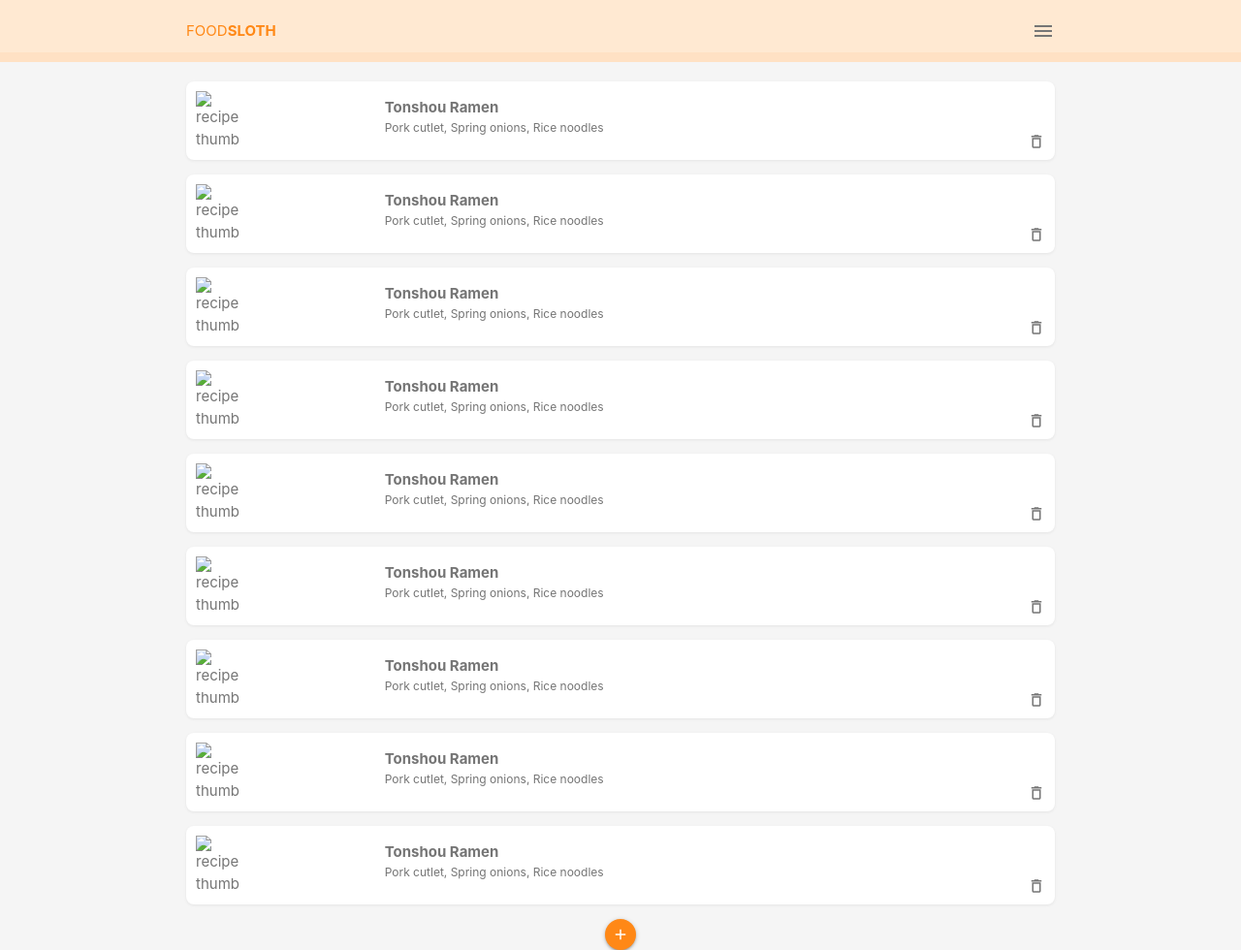
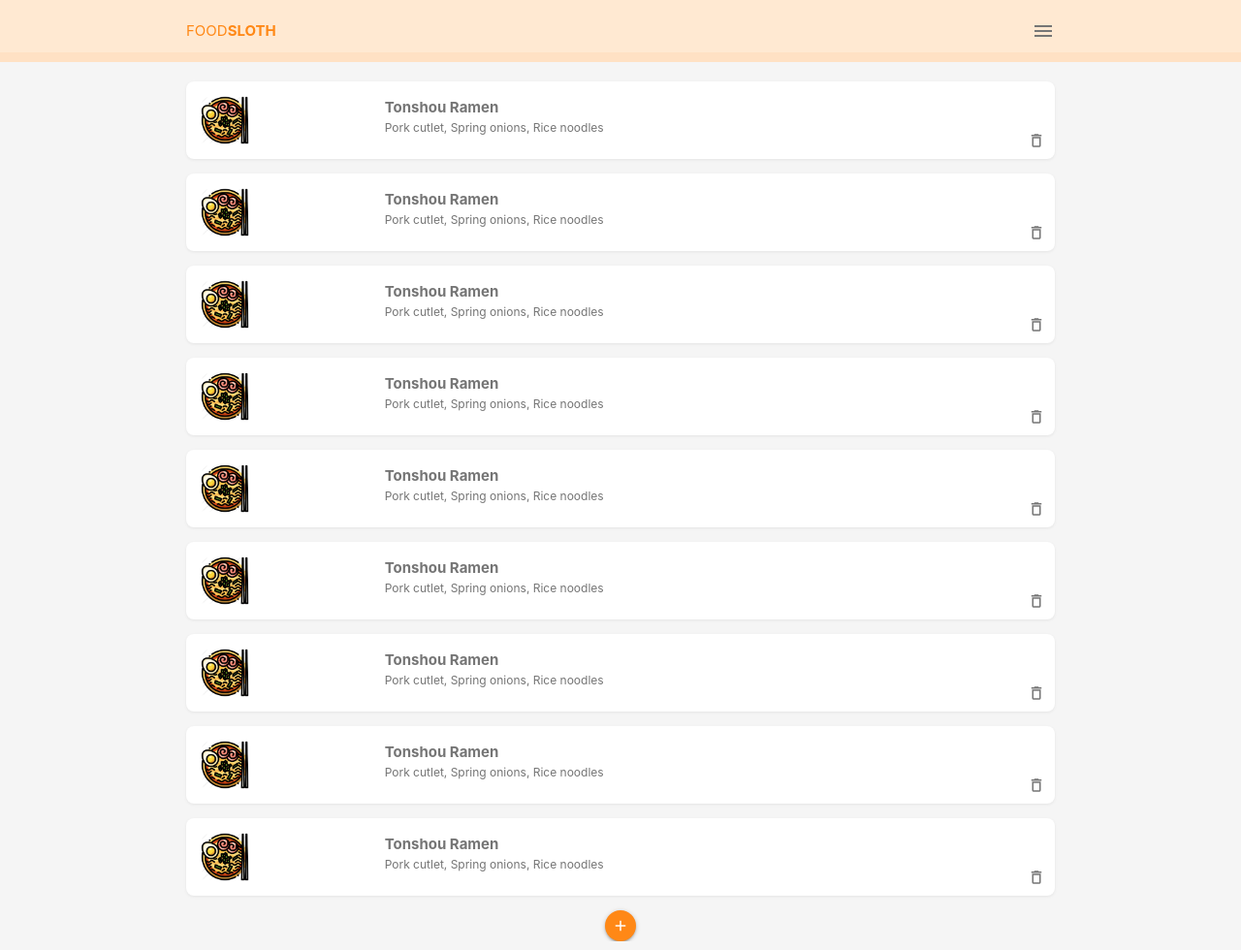
Before and after one commit to abhemanyus/pwapp, a plain HTML site: page index.html in a window 1280 px wide. Shown: the whole page at 97% size. Drawn offline with Linux system fonts and the light colour scheme; the site is published under a folder, as on GitHub Pages, so addresses that start at the root find nothing; a script that the page names is missing.

Commit message:
made paths relative

```diff
--- a/index.html
+++ b/index.html
@@ -9,9 +9,9 @@
 
   <link rel="manifest" href="manifest.json">
 
-  <link rel="icon" type="image/png" sizes="196x196" href="img/icons/favicon-196.png">
+  <link rel="icon" type="image/png" sizes="196x196" href="./img/icons/favicon-196.png">
 
-  <link rel="apple-touch-icon" href="img/icons/apple-icon-180.png">
+  <link rel="apple-touch-icon" href="./img/icons/apple-icon-180.png">
 
   <meta name="apple-mobile-web-app-capable" content="yes">
 
@@ -39,18 +39,18 @@
   <ul class="sidenav side-menu" id="side-menu">
     <li><a class="subheader">FOODSLOTH</a></li>
     <li><a class="waves-effect">Home</a></li>
-    <li><a href="/pages/about.html" class="waves-effect">About</a></li>
+    <li><a href="./pages/about.html" class="waves-effect">About</a></li>
     <li>
       <div class="divider"></div>
     </li>
-    <li><a href="/pages/contact.html" class="waves-effect">
+    <li><a href="./pages/contact.html" class="waves-effect">
         <i class="material-icons">mail_outline</i>Contact</a>
     </li>
   </ul>
 
   <div class="recipes container grey-text text-darken-1">
     <div class="card-panel recipe white row">
-      <img src="/img/icons/manifest-icon-192.png" alt="recipe thumb">
+      <img src="./img/icons/manifest-icon-192.png" alt="recipe thumb">
       <div class="recipe-details">
         <div class="recipe-title">Tonshou Ramen</div>
         <div class="recipe-ingredients">Pork cutlet, Spring onions, Rice noodles</div>
@@ -58,7 +58,7 @@
       <div class="recipe-delete"><i class="material-icons">delete_outline</i></div>
     </div>
     <div class="card-panel recipe white row">
-      <img src="/img/icons/manifest-icon-192.png" alt="recipe thumb">
+      <img src="./img/icons/manifest-icon-192.png" alt="recipe thumb">
       <div class="recipe-details">
         <div class="recipe-title">Tonshou Ramen</div>
         <div class="recipe-ingredients">Pork cutlet, Spring onions, Rice noodles</div>
@@ -66,7 +66,7 @@
       <div class="recipe-delete"><i class="material-icons">delete_outline</i></div>
     </div>
     <div class="card-panel recipe white row">
-      <img src="/img/icons/manifest-icon-192.png" alt="recipe thumb">
+      <img src="./img/icons/manifest-icon-192.png" alt="recipe thumb">
       <div class="recipe-details">
         <div class="recipe-title">Tonshou Ramen</div>
         <div class="recipe-ingredients">Pork cutlet, Spring onions, Rice noodles</div>
@@ -74,7 +74,7 @@
       <div class="recipe-delete"><i class="material-icons">delete_outline</i></div>
     </div>
     <div class="card-panel recipe white row">
-      <img src="/img/icons/manifest-icon-192.png" alt="recipe thumb">
+      <img src="./img/icons/manifest-icon-192.png" alt="recipe thumb">
       <div class="recipe-details">
         <div class="recipe-title">Tonshou Ramen</div>
         <div class="recipe-ingredients">Pork cutlet, Spring onions, Rice noodles</div>
@@ -82,7 +82,7 @@
       <div class="recipe-delete"><i class="material-icons">delete_outline</i></div>
     </div>
     <div class="card-panel recipe white row">
-      <img src="/img/icons/manifest-icon-192.png" alt="recipe thumb">
+      <img src="./img/icons/manifest-icon-192.png" alt="recipe thumb">
       <div class="recipe-details">
         <div class="recipe-title">Tonshou Ramen</div>
         <div class="recipe-ingredients">Pork cutlet, Spring onions, Rice noodles</div>
@@ -90,7 +90,7 @@
       <div class="recipe-delete"><i class="material-icons">delete_outline</i></div>
     </div>
     <div class="card-panel recipe white row">
-      <img src="/img/icons/manifest-icon-192.png" alt="recipe thumb">
+      <img src="./img/icons/manifest-icon-192.png" alt="recipe thumb">
       <div class="recipe-details">
         <div class="recipe-title">Tonshou Ramen</div>
         <div class="recipe-ingredients">Pork cutlet, Spring onions, Rice noodles</div>
@@ -98,7 +98,7 @@
       <div class="recipe-delete"><i class="material-icons">delete_outline</i></div>
     </div>
     <div class="card-panel recipe white row">
-      <img src="/img/icons/manifest-icon-192.png" alt="recipe thumb">
+      <img src="./img/icons/manifest-icon-192.png" alt="recipe thumb">
       <div class="recipe-details">
         <div class="recipe-title">Tonshou Ramen</div>
         <div class="recipe-ingredients">Pork cutlet, Spring onions, Rice noodles</div>
@@ -106,7 +106,7 @@
       <div class="recipe-delete"><i class="material-icons">delete_outline</i></div>
     </div>
     <div class="card-panel recipe white row">
-      <img src="/img/icons/manifest-icon-192.png" alt="recipe thumb">
+      <img src="./img/icons/manifest-icon-192.png" alt="recipe thumb">
       <div class="recipe-details">
         <div class="recipe-title">Tonshou Ramen</div>
         <div class="recipe-ingredients">Pork cutlet, Spring onions, Rice noodles</div>
@@ -114,7 +114,7 @@
       <div class="recipe-delete"><i class="material-icons">delete_outline</i></div>
     </div>
     <div class="card-panel recipe white row">
-      <img src="/img/icons/manifest-icon-192.png" alt="recipe thumb">
+      <img src="./img/icons/manifest-icon-192.png" alt="recipe thumb">
       <div class="recipe-details">
         <div class="recipe-title">Tonshou Ramen</div>
         <div class="recipe-ingredients">Pork cutlet, Spring onions, Rice noodles</div>
```
